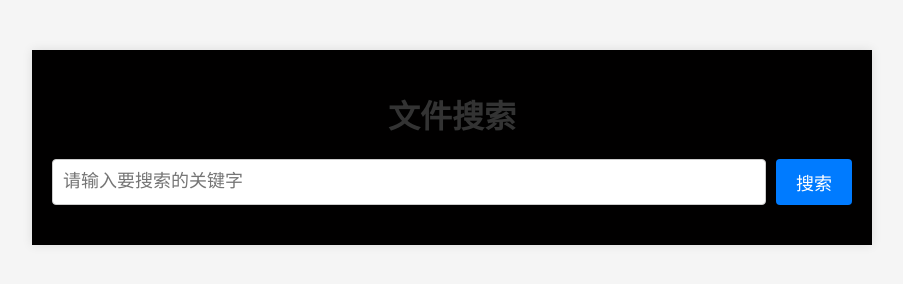
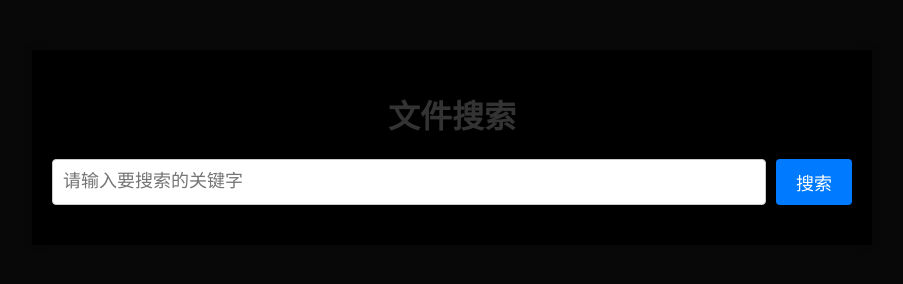
Before and after one commit to sskeysskey/xiaoyan, a plain HTML site: page economics/economic.html in a window 1280 px wide. Shown: the whole page, without its empty margins (188-1091 px from the left). Drawn offline with Linux system fonts and the light colour scheme.

Commit message:
total black

```diff
--- a/economics/economic.html
+++ b/economics/economic.html
@@ -8,7 +8,7 @@
     <style>
         body {
             font-family: Arial, sans-serif;
-            background-color: #f5f5f5;
+            background-color: #080808;
             margin: 0;
             padding: 0;
         }
```
